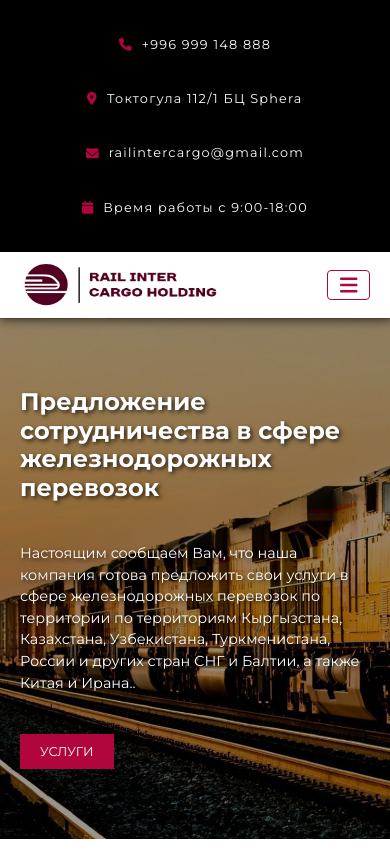
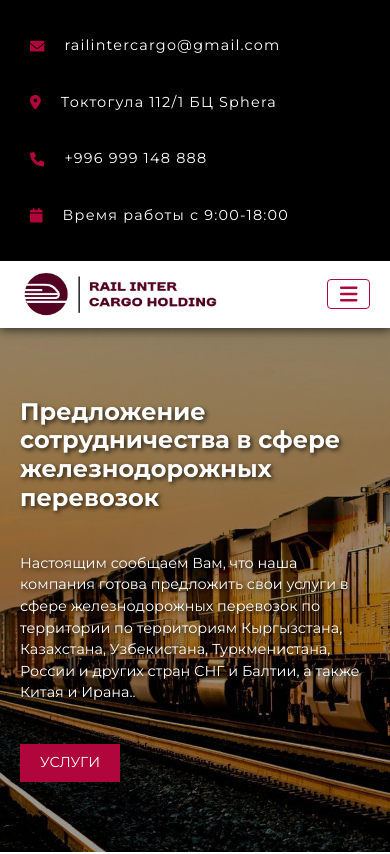
Before and after one commit to Khalilov07/Rail-Inter, a plain HTML site: page index.html in a window 390 px wide. Shown: the top 854 px of the page. Drawn offline with nearby package versions, Linux system fonts and the light colour scheme.

Commit message:
change css

```diff
--- a/index.html
+++ b/index.html
@@ -39,9 +39,9 @@
     <div class="header__container">
         <div class="header__contact">
             <div class="header__item">
-                <a href="tel:+996 999 148 888" class="header__link">
-                    <i class="fas fa-phone header__icon"></i>
-                    <span class="header__text">+996 999 148 888</span>
+                <a href="mailto:railintercargo@gmail.com" class="header__link">
+                    <i class="fas fa-envelope header__icon"></i>
+                    <span class="header__text">railintercargo@gmail.com</span>
                 </a>
             </div>
             <div class="header__item">
@@ -51,9 +51,9 @@
                 </a>
             </div>
             <div class="header__item">
-                <a href="mailto:railintercargo@gmail.com" class="header__link">
-                    <i class="fas fa-envelope header__icon"></i>
-                    <span class="header__text">railintercargo@gmail.com</span>
+                <a href="tel:+996 999 148 888" class="header__link">
+                    <i class="fas fa-phone header__icon"></i>
+                    <span class="header__text">+996 999 148 888</span>
                 </a>
             </div>
             <div class="header__item">
@@ -242,8 +242,8 @@
     <script src="https://cdn.jsdelivr.net/npm/@popperjs/core@2.11.8/dist/umd/popper.min.js"></script>
     <script src="https://maxcdn.bootstrapcdn.com/bootstrap/5.1.3/js/bootstrap.min.js"></script>
     <script src="https://cdn.jsdelivr.net/npm/bootstrap@5.0.2/dist/js/bootstrap.bundle.min.js"
-    integrity="sha384-MrcW6ZMFYlzcLA8Nl+NtUVF0sA7MsXsP1UyJoMp4YLEuNSfAP+JcXn/tWtIaxVXM"
-    crossorigin="anonymous"></script>
+        integrity="sha384-MrcW6ZMFYlzcLA8Nl+NtUVF0sA7MsXsP1UyJoMp4YLEuNSfAP+JcXn/tWtIaxVXM"
+        crossorigin="anonymous"></script>
     <script src="https://cdnjs.cloudflare.com/ajax/libs/font-awesome/6.0.0-beta3/js/all.min.js"></script>
     <script src="./src/js/script.js"></script>
 </body>
--- a/src/styles/style.css
+++ b/src/styles/style.css
@@ -42,15 +42,17 @@
 }
 
 .header__link {
-  gap: 10px;
+  gap: 20px;
   display: flex;
   align-items: center;
   text-decoration: none;
+  justify-content: space-between;
 }
 
 .header__text {
   color: #fff;
   transition: 200ms;
+  text-align: start;
   letter-spacing: 1.2px;
 }
 
@@ -75,9 +77,11 @@
 
 @media (max-width: 768px) {
   .header__contact {
+    gap: 35px;
+    width: 100%;
+    margin: 0 auto;
     flex-direction: column;
-    align-items: center;
-    gap: 35px;
+    align-items: start;
   }
   .header__container {
     padding: 35px 30px;
@@ -237,7 +241,7 @@
 
 .footer p,
 a {
-  font-size: 0.8em;
+  font-size: 0.9em;
 }
 
 .footer__section a {
```
Also changed, not shown: src/pages/aboutUs.html (+6 -6 lines), src/pages/contact.html (+6 -6 lines), src/pages/services.html (+6 -6 lines).
